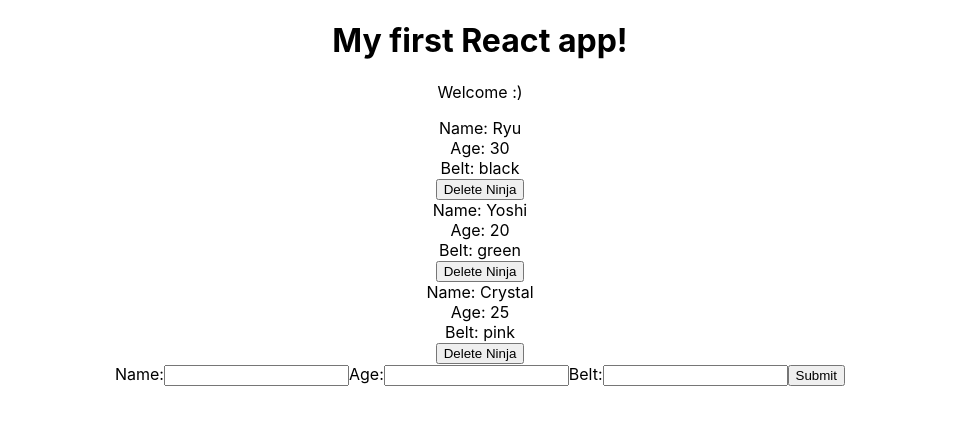
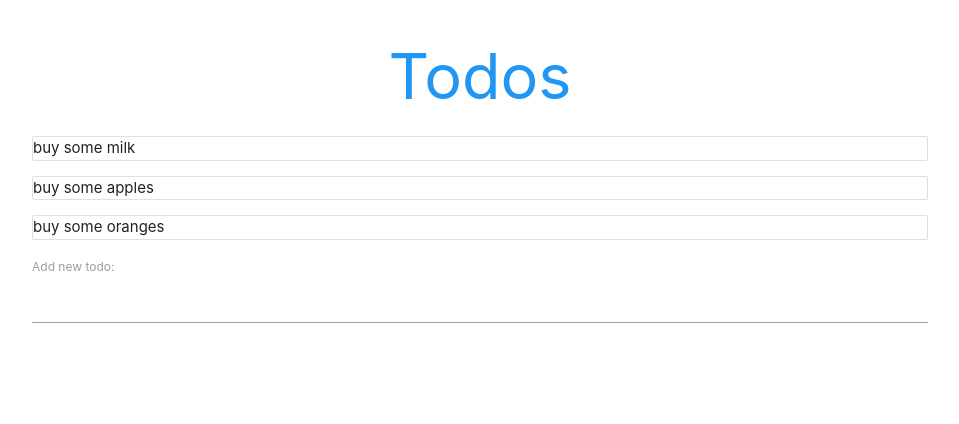
Before and after one commit to vishaljkk/Reacttutorialnetninja, a React (Create React App) app: page / in a window 1280 px wide. Shown: the top 424 px of the page, without its empty margins (160-1119 px from the left). Built offline with nearby package versions, Linux system fonts and the light colour scheme.

Commit message:
the complete todolist

```diff
--- a/package.json
+++ b/package.json
@@ -3,6 +3,7 @@
   "version": "0.1.0",
   "private": true,
   "dependencies": {
+    "@material-ui/core": "^4.9.12",
     "@testing-library/jest-dom": "^4.2.4",
     "@testing-library/react": "^9.3.2",
     "@testing-library/user-event": "^7.1.2",
--- a/public/index.html
+++ b/public/index.html
@@ -2,6 +2,9 @@
 <html lang="en">
   <head>
     <meta charset="utf-8" />
+    <link rel="stylesheet" href="https://cdnjs.cloudflare.com/ajax/libs/materialize/1.0.0/css/materialize.min.css">
+
+
     <link rel="icon" href="%PUBLIC_URL%/favicon.ico" />
     <meta name="viewport" content="width=device-width, initial-scale=1" />
     <meta name="theme-color" content="#000000" />
@@ -24,7 +27,7 @@
       work correctly both with client-side routing and a non-root public URL.
       Learn how to configure a non-root public URL by running `npm run build`.
     -->
-    <title>React App</title>
+   <title>React App</title>
   </head>
   <body>
     <noscript>You need to enable JavaScript to run this app.</noscript>
--- a/src/AddNinja.js
+++ /dev/null
@@ -1,37 +0,0 @@
-import React, {Component} from 'react'
-
-class AddNinja extends Component
-{
-    state = {
-        name: null,
-        age: null,
-        belt: null
-      }
-      handleChange = (e) => {
-        // console.log(e.target.id, e.target.value);
-        this.setState({
-          [e.target.id]: e.target.value
-        });
-      }
-      handleSubmit = (e) => {
-        e.preventDefault();
-        this.props.addNinja(this.state);
-      }
-    render(){
-        return(
-        <div>
-            <form onSubmit={this.handleSubmit}>
-                <label htmlFor="name">Name:</label>
-                <input type="text" id="name" onChange={this.handleChange} />
-                <label htmlFor="age">Age:</label>
-                <input type="text" id="age" onChange={this.handleChange} />
-                <label htmlFor="belt">Belt:</label>
-                <input type="text"id="belt" onChange={this.handleChange} />
-                <button>Submit</button>
-            </form>
-        </div>
-        )
-    }
-}
-
-export default AddNinja
--- /dev/null
+++ b/src/AddTodo.js
@@ -0,0 +1,31 @@
+import React, { Component } from 'react'
+
+class AddTodo extends Component{
+    state = {
+        content:''
+    }
+    handleChange = (e) =>{
+        this.setState({
+            content: e.target.value
+        })
+    }
+    handleSubmit = (e) =>{
+        e.preventDefault();
+        //console.log(this.state)
+        this.props.addTodo(this.state);
+        this.setState({
+            content:""
+        })
+    }
+    render(){
+        return (
+            <div>
+                <form onSubmit= {this.handleSubmit}>
+                    <label>Add new todo:</label>
+                    <input type="text" onChange={this.handleChange} value={this.state.content}/>
+                </form>
+            </div>
+        )
+    }
+}
+export default AddTodo;
--- a/src/App.css
+++ /dev/null
@@ -1,38 +0,0 @@
-.App {
-  text-align: center;
-}
-
-.App-logo {
-  height: 40vmin;
-  pointer-events: none;
-}
-
-@media (prefers-reduced-motion: no-preference) {
-  .App-logo {
-    animation: App-logo-spin infinite 20s linear;
-  }
-}
-
-.App-header {
-  background-color: #282c34;
-  min-height: 100vh;
-  display: flex;
-  flex-direction: column;
-  align-items: center;
-  justify-content: center;
-  font-size: calc(10px + 2vmin);
-  color: white;
-}
-
-.App-link {
-  color: #61dafb;
-}
-
-@keyframes App-logo-spin {
-  from {
-    transform: rotate(0deg);
-  }
-  to {
-    transform: rotate(360deg);
-  }
-}
--- a/src/App.js
+++ b/src/App.js
@@ -1,40 +1,36 @@
 import React, { Component } from 'react';
-import './App.css';
-import Ninjas from './Ninjas';
-import AddNinja from './AddNinja';
-
+import Todos from './todos'
+import AddTodo from './AddTodo';
 
 class App extends Component {
   state = {
-    ninjas: [
-      { name: 'Ryu', age: 30, belt: 'black', id: 1 },
-      { name: 'Yoshi', age: 20, belt: 'green', id: 2 },
-      { name: 'Crystal', age: 25, belt: 'pink', id: 3 }
+    todos:[
+      {id: 1, content: 'buy some milk'},
+      {id: 2, content: 'buy some apples'},
+      {id: 3, content: 'buy some oranges'}
     ]
   }
-  addNinja = (ninja)=>{
-    ninja.id = Math.random();
-    let ninjas = [...this.state.ninjas,ninja];
+  deleteTodo=(id)=>{
+    const todos = this.state.todos.filter(todo => {
+      return todo.id !== id
+    })
     this.setState({
-      ninjas: ninjas
+      todos
     })
   }
-  deleteNinja = (id) => {
-    // console.log(id);
-    let ninjas = this.state.ninjas.filter(ninja => {
-      return ninja.id !== id
-    });
+  addTodo = (todo) =>{
+    todo.id = Math.random()
+    let todos = [...this.state.todos, todo]
     this.setState({
-      ninjas: ninjas
-    });
+      todos: todos
+    })
   }
   render(){
     return (
-      <div className="App">
-        <h1>My first React app!</h1>
-        <p>Welcome :)</p>
-        <Ninjas deleteNinja={this.deleteNinja} ninjas={this.state.ninjas}/>
-        <AddNinja addNinja={this.addNinja}/>
+      <div className="todo-pp container">
+        <h1 className="center blue-text">Todos</h1>
+        <Todos todos={this.state.todos} deleteTodo={this.deleteTodo}/>
+        <AddTodo addTodo={this.addTodo}/>
       </div>
     );
   }
--- a/src/Ninjas.js
+++ /dev/null
@@ -1,25 +0,0 @@
-import React from 'react'
-
-const Ninjas = ({ninjas, deleteNinja}) => {
-
-  // const { ninjas } = this.props;
-  const ninjaList = ninjas.map(ninja => {
-    return (
-      <div className="ninja" key={ninja.id}>
-        <div>Name: { ninja.name }</div>
-        <div>Age: { ninja.age }</div>
-        <div>Belt: { ninja.belt }</div>
-        <button onClick={()=>{deleteNinja(ninja.id)}}> Delete Ninja</button>
-      </div>
-    )
-  });
-
-  return (
-    <div className="ninja-list">
-      { ninjaList }
-    </div>
-  );
-
-}
-
-export default Ninjas
--- /dev/null
+++ b/src/todos.js
@@ -0,0 +1,24 @@
+import React from 'react'
+const Todos = ({todos, deleteTodo}) =>{
+    const todoList = todos.length ? (
+        todos.map(todo => {
+            return(
+                <div class="collection">
+                <div classsName="collection-item" key={todo.id}>
+                    <span onClick={()=>deleteTodo(todo.id)}>
+                        {todo.content}
+                    </span>
+                </div>
+                </div>
+            )
+        })
+    ) :(
+        <p className> todos completed </p>
+    )
+    return(
+        <div className="todos Collection">
+            {todoList}
+        </div>
+    )
+}
+export default Todos;
```
Also changed, not shown: 1 other file (tests, documents, lock files or other folders).
